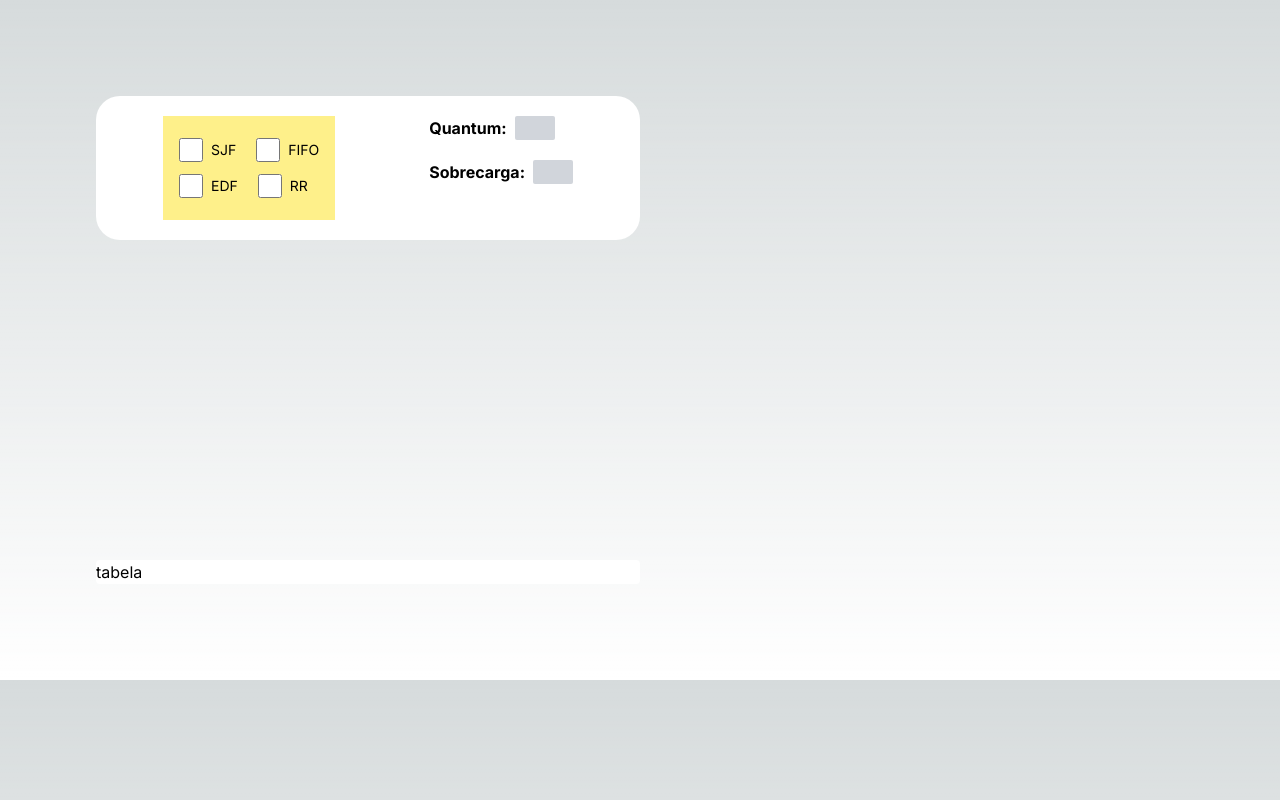
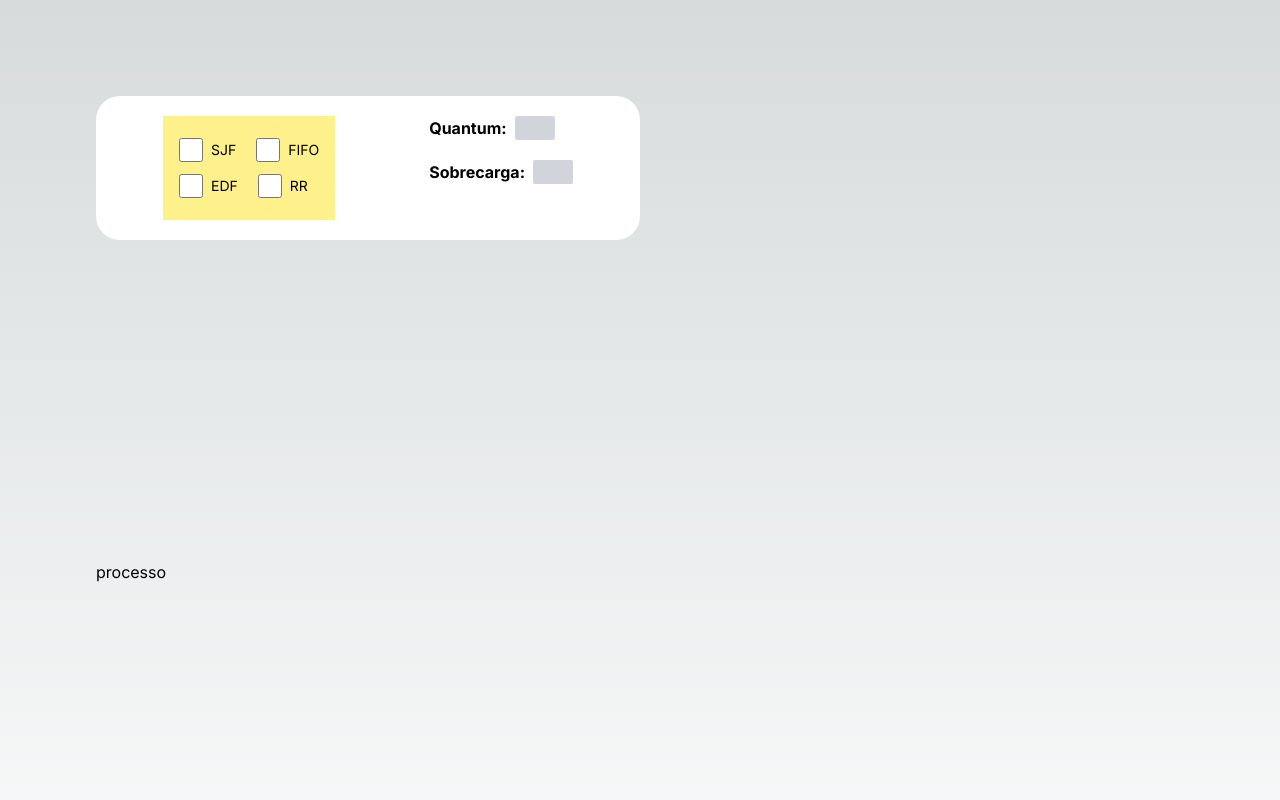
Before and after one commit to jcmoreiraa/escalonador-de-processos, a Next.js app in the folder escalador-de-processos/: page / in a window 1280 px wide. Shown: the top 800 px of the page. Built offline with nearby package versions, Linux system fonts and the light colour scheme.

Commit message:
modified:   escalador-de-processos/src/app/page.tsx 	renamed:    escalador-de-processos/src/components/tabela.tsx -> escalador-de-processos/src/components/coluna.tsx 	new file:   escalador-de-processos/src/components/processo.tsx

```diff
--- a/escalador-de-processos/src/app/page.tsx
+++ b/escalador-de-processos/src/app/page.tsx
@@ -1,7 +1,8 @@
 'use client'
 import Botoes from "@/components/botoes";
 import Quantum from "@/components/quantum";
-import Tabela from "@/components/tabela";
+import Coluna from "@/components/Coluna";
+import Processo from "@/components/processo";
 import Image from "next/image";
 
 export default function Home() {
@@ -11,8 +12,8 @@ export default function Home() {
           <Botoes/>
           <Quantum/>
         </div>
-
-        <Tabela/>
+        <Processo/>
+        <Coluna/>
 
     </main>
   );
--- a/escalador-de-processos/src/components/tabela.tsx
+++ b/escalador-de-processos/src/components/coluna.tsx
@@ -1,6 +1,6 @@
 import React, { useState } from 'react';
 
-const Tabela = () => {
+const Coluna = () => {
     return (
         <div className='bg-white w-1/2 rounded'>
           <p className="text-black">tabela</p>
@@ -8,4 +8,4 @@ const Tabela = () => {
     );
 }
 
-export default Tabela;
+export default Coluna;
--- /dev/null
+++ b/escalador-de-processos/src/components/processo.tsx
@@ -0,0 +1,12 @@
+import { Processor } from 'postcss';
+import React, { useState } from 'react';
+
+const Processo = () => {
+    return (
+        <div >
+          <p>processo</p>
+        </div>
+    );
+}
+
+export default Processo;
```
